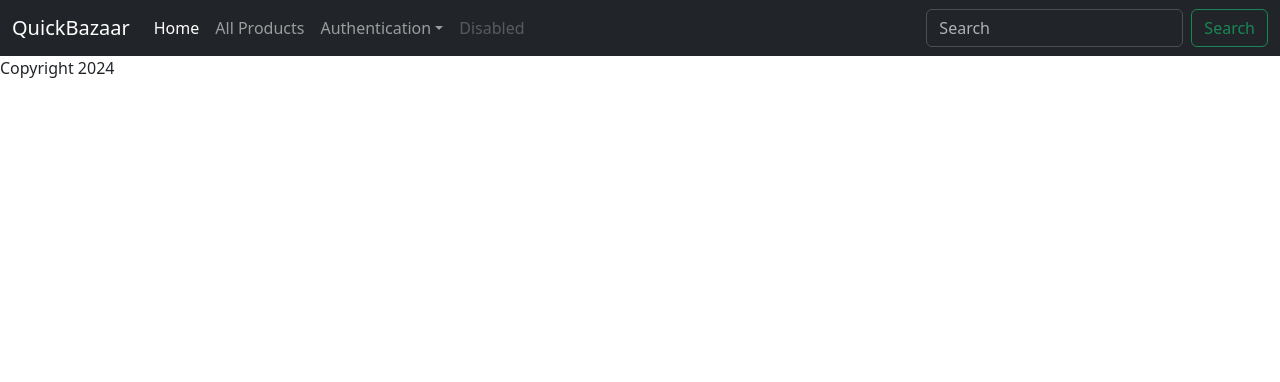
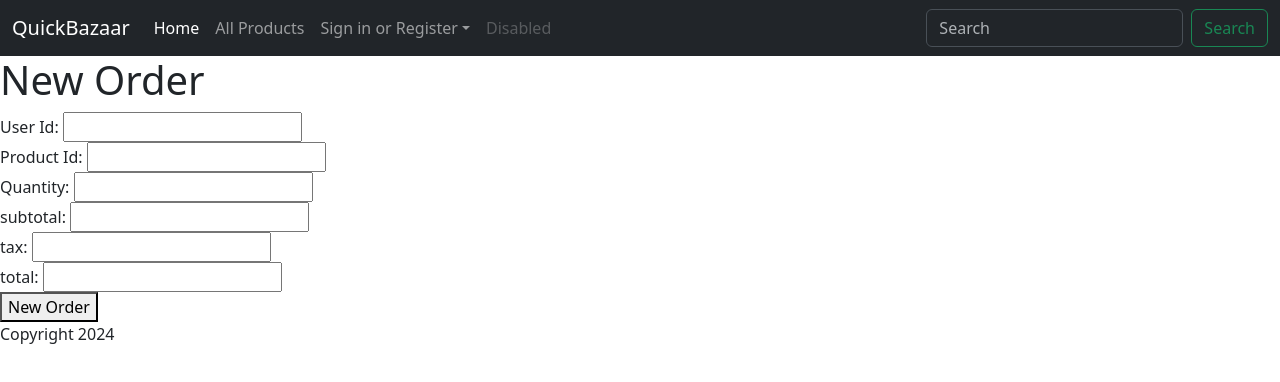
Before and after one commit to AdrianDRodriguez/mini-capstone-frontend, a React (Vite) app: page /orders/new in a window 1280 px wide. Shown: the top 382 px of the page. Built offline with nearby package versions, Linux system fonts and the light colour scheme.

Commit message:
in the middle of order index and new

```diff
--- a/src/Header.jsx
+++ b/src/Header.jsx
@@ -19,10 +19,10 @@ export function Header() {
             </li>
             <li className="nav-item dropdown">
               <a className="nav-link dropdown-toggle" href="#" role="button" data-bs-toggle="dropdown" aria-expanded="false">
-                Authentication
+                Sign in or Register
               </a>
               <ul className="dropdown-menu">
-              <li><Link className="dropdown-item" to="/login">Login (react)</Link></li>
+              <li><Link className="dropdown-item" to="/login">Login </Link></li>
                 <li><a className="dropdown-item" href="/signup">Sign up</a></li>
                 <li><hr className="dropdown-divider" /></li>
                 {/* <li><a className="dropdown-item" href="#">Logout</a></li> */}
--- a/src/OrdersIndex.jsx
+++ b/src/OrdersIndex.jsx
@@ -1,3 +1,33 @@
+import { useState, useEffect } from "react";
+
+import axios from "axios";
+
 export function OrdersIndex() {
+  const [orders, setOrders] = useState([])
+  const getOrders = () => {
+    axios.get("http://localhost:3000/orders.json").then(response => {
+      console.log(response.data)
+      setOrders(response.data)
+    })
+    console.log('getting orders')
+  }
 
+  useEffect(getOrders, [])
+
+  return (
+    <div>
+      <h1>Your Orders</h1>
+      {orders.map(order => (
+        <div key={order.id}>
+          <p><b>product_id:</b> {order.id}</p>
+          <p><b>quantity:</b> {order.id}</p>
+          <p><b>subtotal:</b> {order.id}</p>
+          <p><b>tax:</b> {order.id}</p>
+          <p><b>total:</b> {order.id}</p>
+          <p><b>created_at:</b> {order.id}</p>
+          <hr />
+        </div>
+      ))}
+    </div>
+  );
 }
--- a/src/OrdersNew.jsx
+++ b/src/OrdersNew.jsx
@@ -1,3 +1,46 @@
+import axios from "axios";
+// import { useState } from "react";
+
 export function OrdersNew() {
 
+  const handleSubmit = (event) => {
+    event.preventDefault();
+    const params = new FormData(event.target);
+    axios
+      .post("http://localhost:3000/orders.json", params)
+      .then((response) => {
+        console.log(response.data);
+        event.target.reset();
+        window.location.href = "/"; // Change this to hide a modal, redirect to a specific page, etc.
+      })
+
+  };
+
+  return (
+    <div id="orders-new">
+      <h1>New Order</h1>
+
+      <form onSubmit={handleSubmit}>
+        <div>
+          User Id: <input name="user_id" type="text" />
+        </div>
+        <div>
+          Product Id: <input name="product_id" type="text" />
+        </div>
+        <div>
+          Quantity: <input name="quantity" type="text" />
+        </div>
+        <div>
+          subtotal: <input name="subtotal" type="text" />
+        </div>
+        <div>
+          tax: <input name="tax" type="text" />
+        </div>
+        <div>
+          total: <input name="total" type="text" />
+        </div>
+        <button type="submit">New Order</button>
+      </form>
+    </div>
+  );
 }
--- a/src/ProductsNew.jsx
+++ b/src/ProductsNew.jsx
@@ -8,7 +8,7 @@ export function ProductsNew() {
     const params = new FormData(event.target)
     axios.post("http://localhost:3000/products.json", params).then(response => {
       console.log(response.data)
-      event.target.reset()
+      window.location.href = '/'
     });
   }
 
--- a/src/ProductsPage.jsx
+++ b/src/ProductsPage.jsx
@@ -4,8 +4,8 @@ import { ProductsIndex } from "./ProductsIndex";
 import { ProductsNew } from "./ProductsNew";
 import { ProductsShow } from "./ProductsShow";
 import { Modal } from "./Modal";
-import { SignupPage } from "./SignupPage";
-import { LoginPage } from "./LoginPage";
+// import { SignupPage } from "./SignupPage";
+// import { LoginPage } from "./LoginPage";
 import { LogoutLink } from "./LogoutLink";
 
 export function ProductsPage() {
@@ -56,8 +56,8 @@ export function ProductsPage() {
       <Modal show={isProductsShowVisible} onClose={closeModal}>
         <ProductsShow product={currentProduct}/>
       </Modal>
-      <SignupPage />
-      <LoginPage />
+      {/* <SignupPage />
+      <LoginPage /> */}
       <LogoutLink />
     </main>
   );
```
Also changed, not shown: src/App.jsx (+7 -2 lines).
